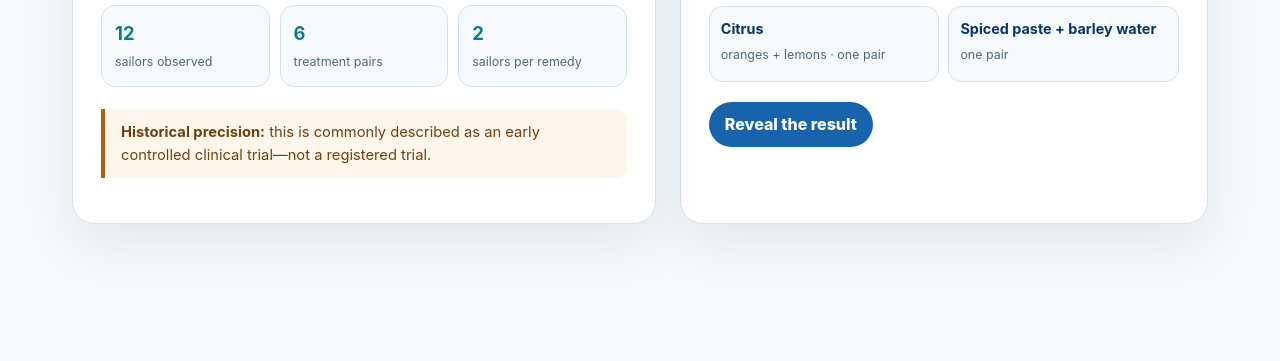
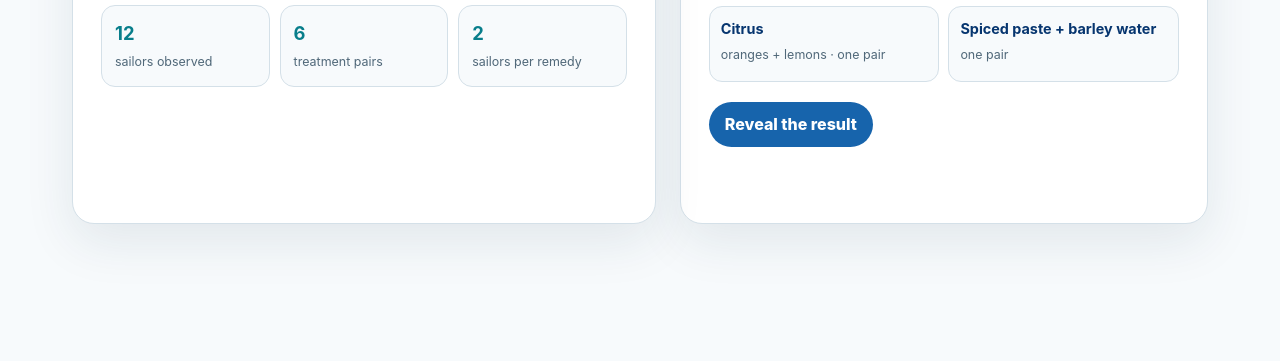
Before and after one commit to xulsi/doe-stories, a plain HTML site: page stories_and_statistics.html in a window 1280 px wide. Shown: the part 1180-1541 px from the top of the page. Drawn offline with Linux system fonts and the light colour scheme.

Commit message:
Remove the historical-precision note from the scurvy section.
Co-authored-by: Cursor <cursoragent@cursor.com>

```diff
--- a/stories_and_statistics.html
+++ b/stories_and_statistics.html
@@ -200,7 +200,6 @@ footer a{color:#9fd8e0}
         <div class="fact"><strong>6</strong><span>treatment pairs</span></div>
         <div class="fact"><strong>2</strong><span>sailors per remedy</span></div>
       </div>
-      <div class="note"><strong>Historical precision:</strong> this is commonly described as an early controlled clinical trial—not a registered trial.</div>
     </article>
     <div class="card experiment">
       <h3>Which treatment stood out?</h3>
```
